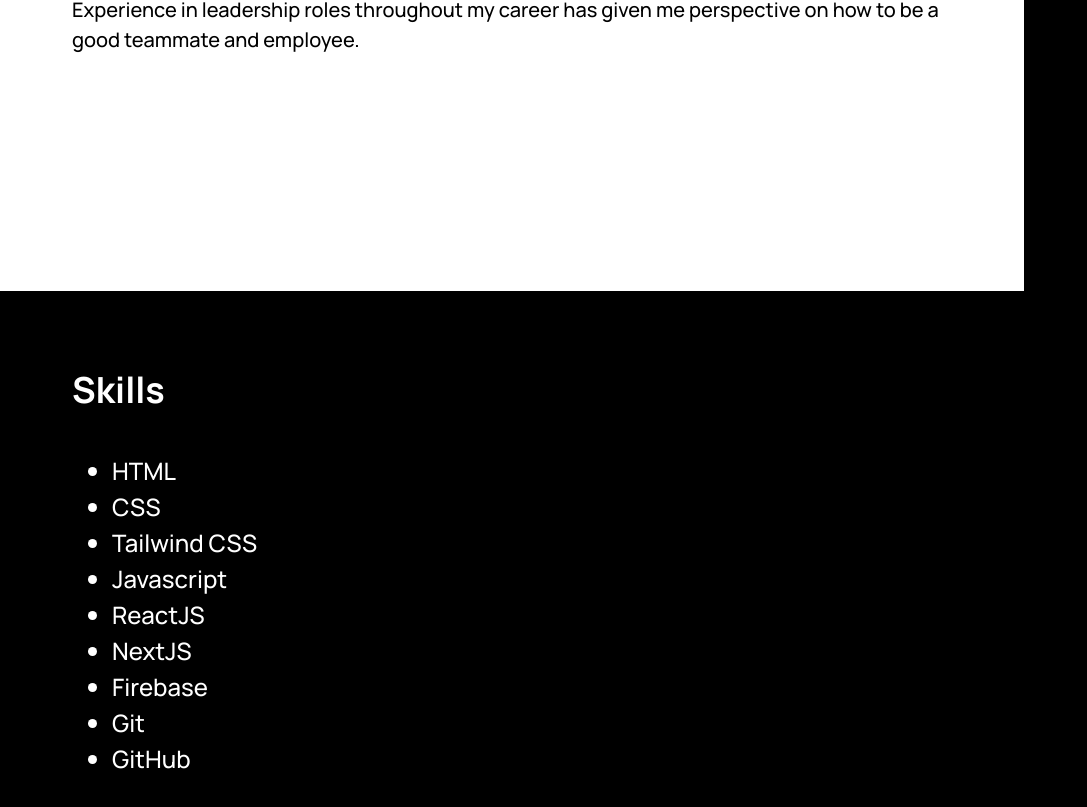
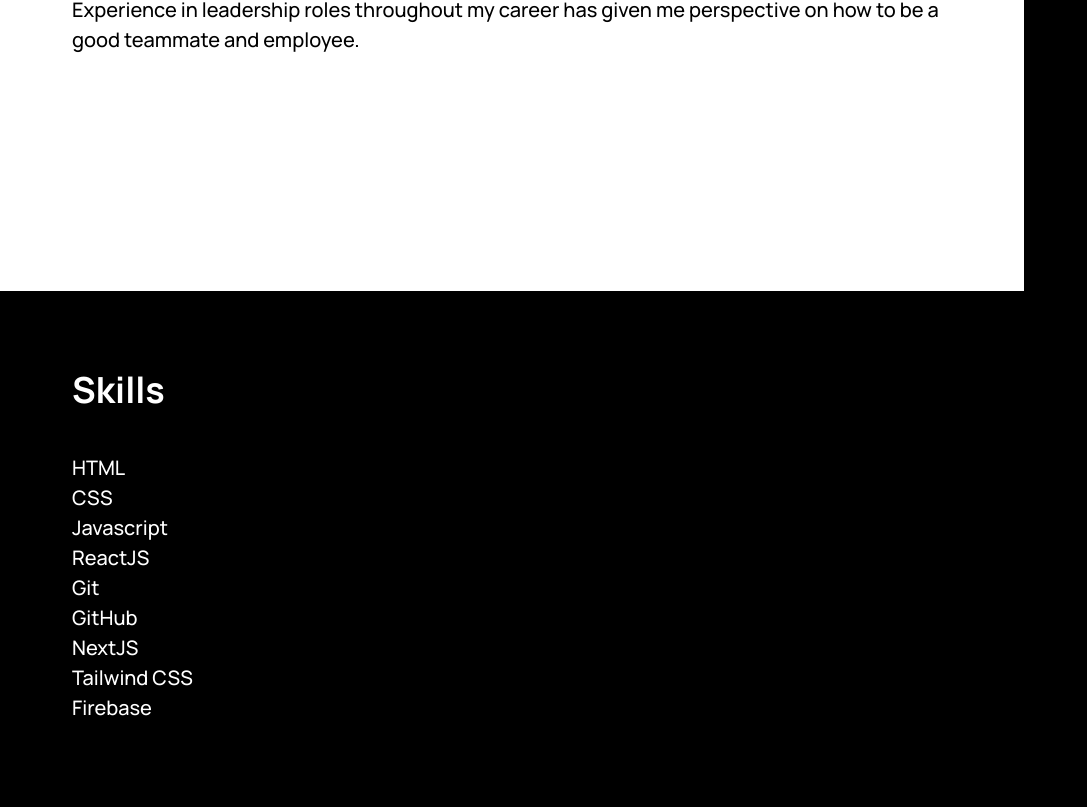
Before and after one commit to wazzupope/portfolio, a React (Vite) app: page / in a window 1280 px wide. Shown: the part 2109-2916 px from the top of the page, without its empty margins (0-1087 px from the left). Built offline with nearby package versions, Linux system fonts and the light colour scheme.

Commit message:
change ul to div and change id to skills-container, reorder list items

```diff
--- a/src/Skills.jsx
+++ b/src/Skills.jsx
@@ -4,17 +4,17 @@ function Skills() {
   return (
     <section id='skills'>
       <h2 id='skills-header'>Skills</h2>
-      <ul id='skills-list'>
+      <div id='skills-container'>
         <li className='skills-list-item'>HTML</li>
         <li className='skills-list-item'>CSS</li>
-        <li className='skills-list-item'>Tailwind CSS</li>
         <li className='skills-list-item'>Javascript</li>
         <li className='skills-list-item'>ReactJS</li>
-        <li className='skills-list-item'>NextJS</li>
-        <li className='skills-list-item'>Firebase</li>
         <li className='skills-list-item'>Git</li>
         <li className='skills-list-item'>GitHub</li>
-      </ul>
+        <li className='skills-list-item'>NextJS</li>
+        <li className='skills-list-item'>Tailwind CSS</li>
+        <li className='skills-list-item'>Firebase</li>
+      </div>
     </section>
   )
 }
```
